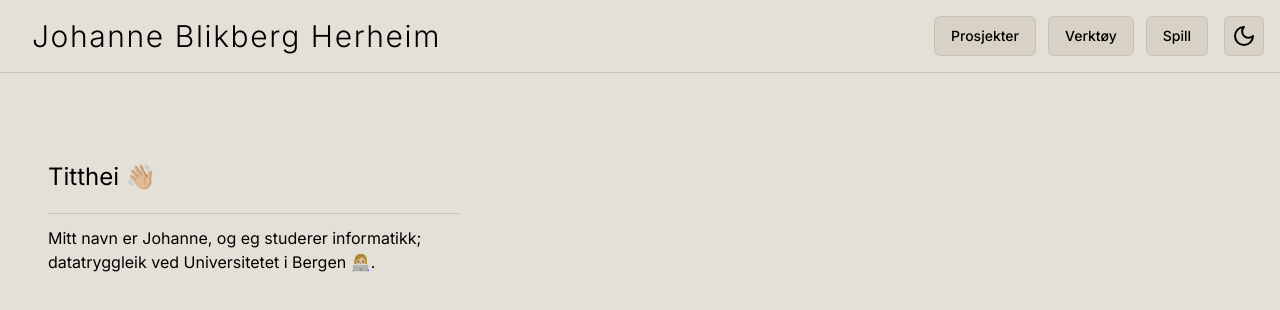
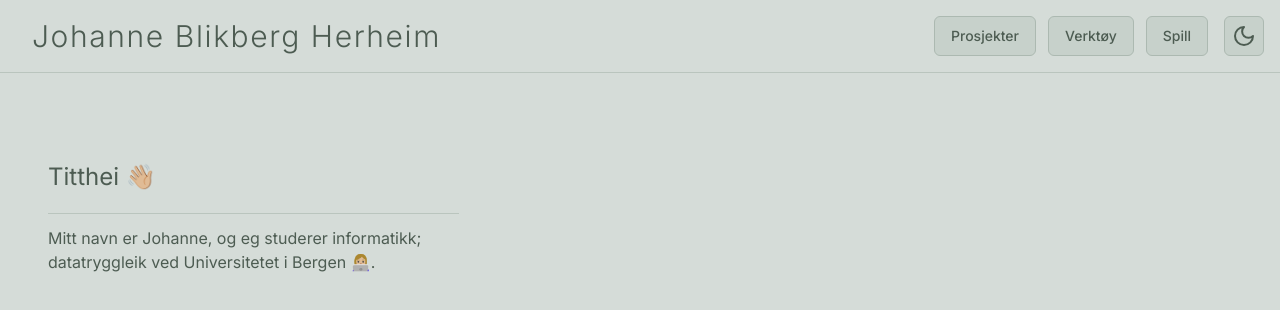
Before and after one commit to johanneherheim/personal-website, a Next.js app: page / in a window 1280 px wide. Shown: the top 310 px of the page. Built offline with nearby package versions, Linux system fonts and the light colour scheme.

Commit message:
fix colorpalette

```diff
--- a/src/app/globals.css
+++ b/src/app/globals.css
@@ -4,65 +4,65 @@
 
 @layer base {
   :root {
-    --background: 38, 21%, 87%;
-    --foreground: 	200, 16%, 0%;
+    --background: 143, 9%, 85%;
+    --foreground: 143, 9%, 33%;
 
-    --card: 38, 20%, 81%;
-    --card-foreground: 	200, 16%, 29%;
+    --card: 143, 9%, 80%;
+    --card-foreground: 	143, 9%, 75%;
 
     --popover: 0 0% 100%;
     --popover-foreground: 	200, 16%, 29%;
 
-    --primary: 222.2 47.4% 11.2%;
-    --primary-foreground: 210 40% 98%;
+    --primary: 143, 9%, 33%;
+    --primary-foreground: 143, 9%, 40%;
 
-    --secondary: 27, 27%, 94%;
-    --secondary-foreground: 222.2 47.4% 11.2%;
+    --secondary: 136, 8%, 70%;
+    --secondary-foreground: 136, 8%, 60%;
 
-    --muted: 210 40% 96.1%;
+    --muted: 143, 9%, 80%;
     --muted-foreground: 215.4 16.3% 46.9%;
 
-    --accent: 210 40% 96.1%;
-    --accent-foreground: 222.2 47.4% 11.2%;
+    --accent: 143, 9%, 77%;
+    --accent-foreground: 143, 9%, 25%;
 
     --destructive: 0 84.2% 60.2%;
     --destructive-foreground: 210 40% 98%;
 
-    --border: 38, 14%, 75%;
-    --input: 38, 14%, 75%;
-    --ring: 	200, 16%, 29%;
+    --border: 143, 9%, 75%;
+    --input: 143, 9%, 70%;
+    --ring: 200, 16%, 29%;
 
     --radius: 0.5rem;
   }
 
   .dark {
-    --background: 	  32, 12%, 25%;
-    --foreground: 0, 0%, 100%;
+    --background: 143, 9%, 33%; /**/
+    --foreground: 143, 9%, 85%; /**/
 
-    --card: 	        32, 12%, 42%;
-    --card-foreground: 210 40% 98%;
+    --card: 136, 8%, 40%; /**/
+    --card-foreground: 210 40% 98%; /**/
 
-    --popover: 	200, 16%, 29%;
-    --popover-foreground: 210 40% 98%;
+    --popover: 	200, 16%, 29%; /**/
+    --popover-foreground: 210 40% 98%; /**/
 
-    --primary: 32, 12%, 50%;
-    --primary-foreground: 222.2 47.4% 11.2%;
+    --primary: 143, 9%, 85%; /**/
+    --primary-foreground: 143, 9%, 75%; /**/
 
-    --secondary: 	32, 12%, 33%;
-    --secondary-foreground: 210 40% 98%;
+    --secondary: 136, 8%, 45%;
+    --secondary-foreground: 136, 8%, 55%;
 
-    --muted: 	200, 19%, 22%;
-    --muted-foreground: 215 20.2% 65.1%;
+    --muted: 	143, 9%, 38%; /**/
+    --muted-foreground: 215 20.2% 65.1%; /**/
 
-    --accent: 	200, 19%, 22%;
-    --accent-foreground: 210 40% 98%;
+    --accent: 	143, 9%, 43%; /**/
+    --accent-foreground: 210 40% 98%; /**/
 
-    --destructive: 0 62.8% 30.6%;
+    --destructive: 0 50% 50%;
     --destructive-foreground: 210 40% 98%;
 
-    --border: 	32, 12%, 42%;
-    --input: 	32, 12%, 42%;
-    --ring: 212.7 26.8% 83.9%;
+    --border: 	143, 9%, 55%; /**/
+    --input: 	143, 9%, 60%; /**/
+    --ring: 212.7 26.8% 83.9%; /**/
   }
 }
 
```
